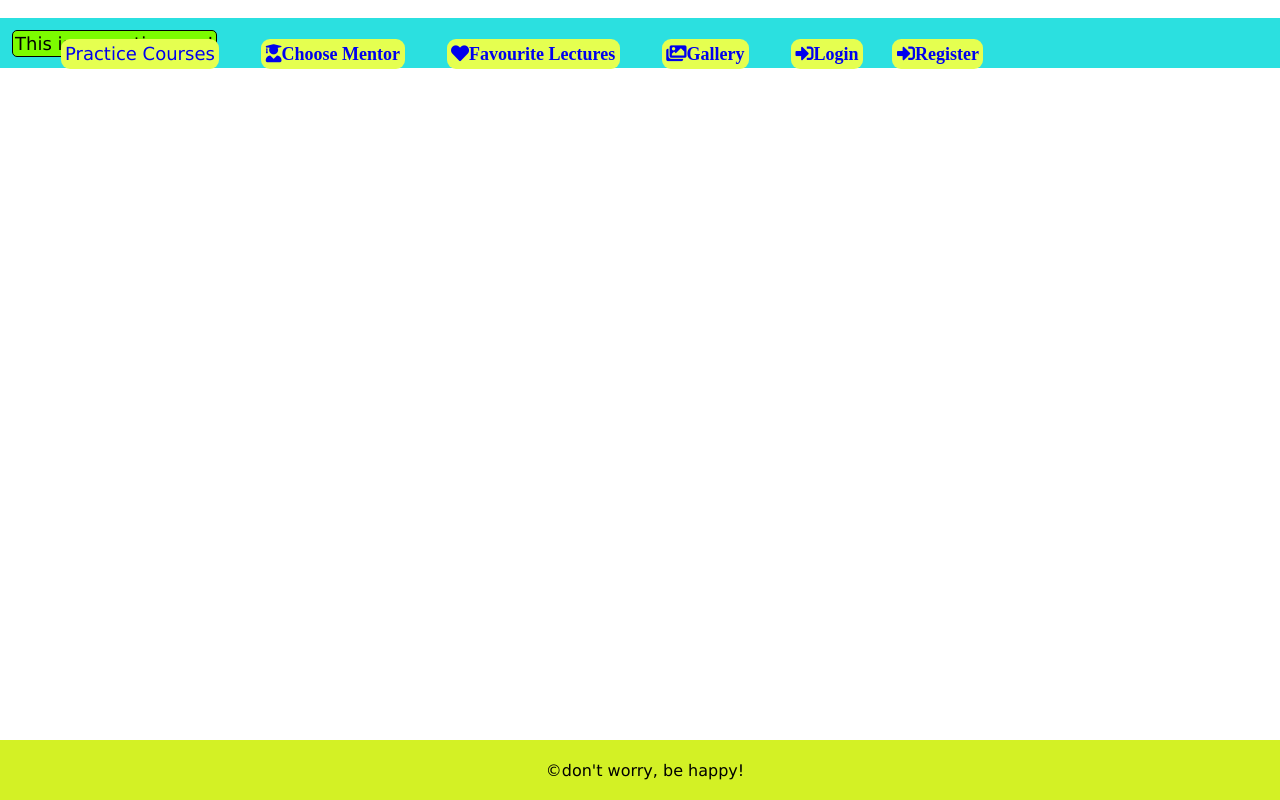
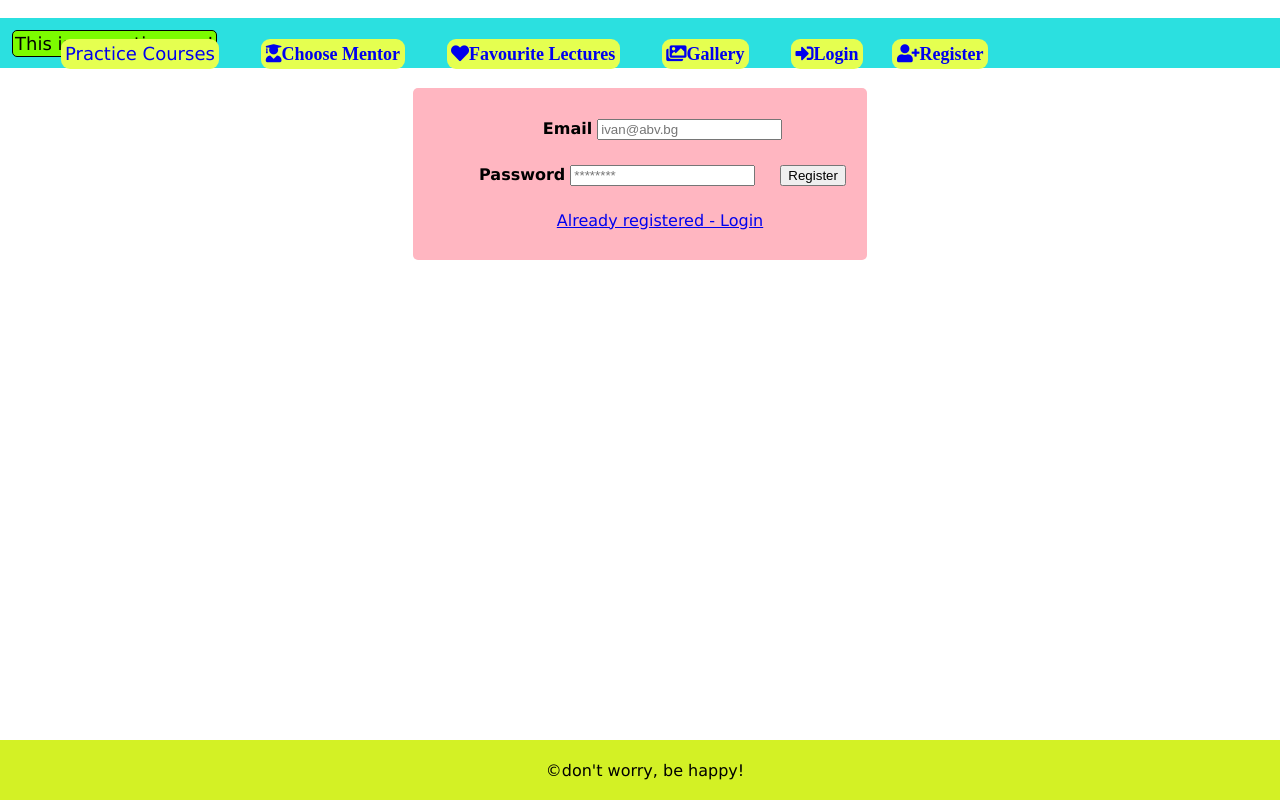
Before and after one commit to AtanasTachev/practice, a React (Create React App) app: page /register in a window 1280 px wide. Built offline with nearby package versions, Linux system fonts and the light colour scheme.

Commit message:
add register + form + relink w/ login

```diff
--- a/src/App.js
+++ b/src/App.js
@@ -3,7 +3,8 @@ import './App.css';
 import Container from './Components/container/Container';
 
 import Navigation from './Components/navigation/Navigation';
-import Form from './Components/form/Form';
+import Login from './Components/form/Login';
+import Register from './Components/register/Register';
 import Mentors from './Components/mentors/Mentors';
 
 function App() {
@@ -14,7 +15,8 @@ function App() {
       </header>
         <div className="App">
             <Routes>
-              <Route path="/login" element={<Form />}/>
+              <Route path="/login" element={<Login />}/>
+              <Route path="/register" element={<Register />}/>
               <Route path="/bestPractices" element={<Container />} />
               <Route path="/chooseMentor" element={<Mentors />} />
             </Routes>
--- a/src/Components/form/Form.js
+++ b/src/Components/form/Login.js
@@ -1,9 +1,9 @@
-import './form.css';
+import './login.css';
 
 const Form = () => {
     return (
         <div>
-            <form class="form">
+            <form class="login">
                 <ul>
                     <li>
                         <label for="firstName"><b>First Name</b></label>
@@ -27,6 +27,7 @@ const Form = () => {
                     <li>
                         <button type='submit'>Submit</button>
                     </li>
+                    <li><a href="/register">Not Registered yet? - Register</a></li>
                 </ul>
 
 
--- a/src/Components/form/form.css
+++ b/src/Components/form/login.css
@@ -1,4 +1,4 @@
-.form {
+.login {
     display:inline-block;
     width:450px;
     background-color: bisque;
--- a/src/Components/navigation/Navigation.js
+++ b/src/Components/navigation/Navigation.js
@@ -23,7 +23,7 @@ const Navigation = () => {
                 <li>
                     <Link className="navLink" to="/login"><i class="fas fa-sign-in-alt">Login</i></Link>
                     <li>
-                    <Link className="navLink" to="/register"><i class="fas fa-sign-in-alt">Register</i></Link>
+                    <Link className="navLink" to="/register"><i class="fas fa-user-plus">Register</i></Link>
                 </li>
                 </li>
             </ul>
--- /dev/null
+++ b/src/Components/register/Register.js
@@ -0,0 +1,29 @@
+import './register.css';
+
+const Register = () => {
+    return (
+        <div>
+            <form class="register">
+                <ul>
+                    <li>
+                        <label for="email"><b>Email</b></label>
+                        <input type="email" id="email" placeholder='ivan@abv.bg'/>
+                    </li>
+                    <li>
+                        <label for="password"><b>Password</b></label>
+                        <input type="password" id="password" placeholder='********'/>
+                    </li>
+
+                    <li>
+                        <button type='submit'>Register</button>
+                    </li>
+                    <li><a href="/login">Already registered - Login</a></li>
+                </ul>
+
+
+            </form>
+        </div>
+    )
+}
+
+export default Register;
--- /dev/null
+++ b/src/Components/register/register.css
@@ -0,0 +1,23 @@
+.register {
+    display:inline-block;
+    width:450px;
+    background-color: lightpink;
+    padding: 2px;
+    border-radius: 5px;
+    margin: 20px;
+}
+ul {
+    list-style-type: none;
+}
+li {
+    margin: 5px;
+}
+b {
+    margin: 5px;
+}
+button {
+    cursor: pointer;
+}
+input {
+    cursor: pointer;
+}
```
